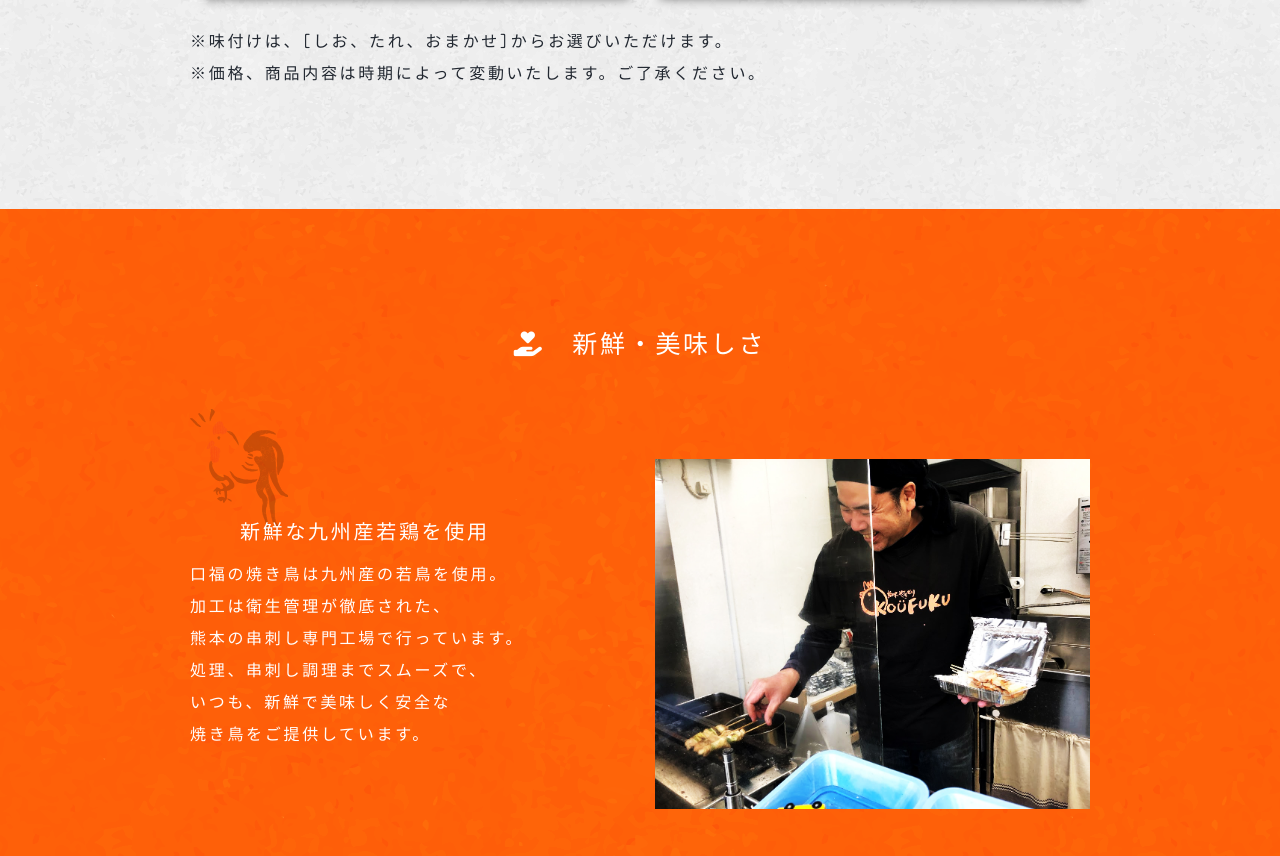
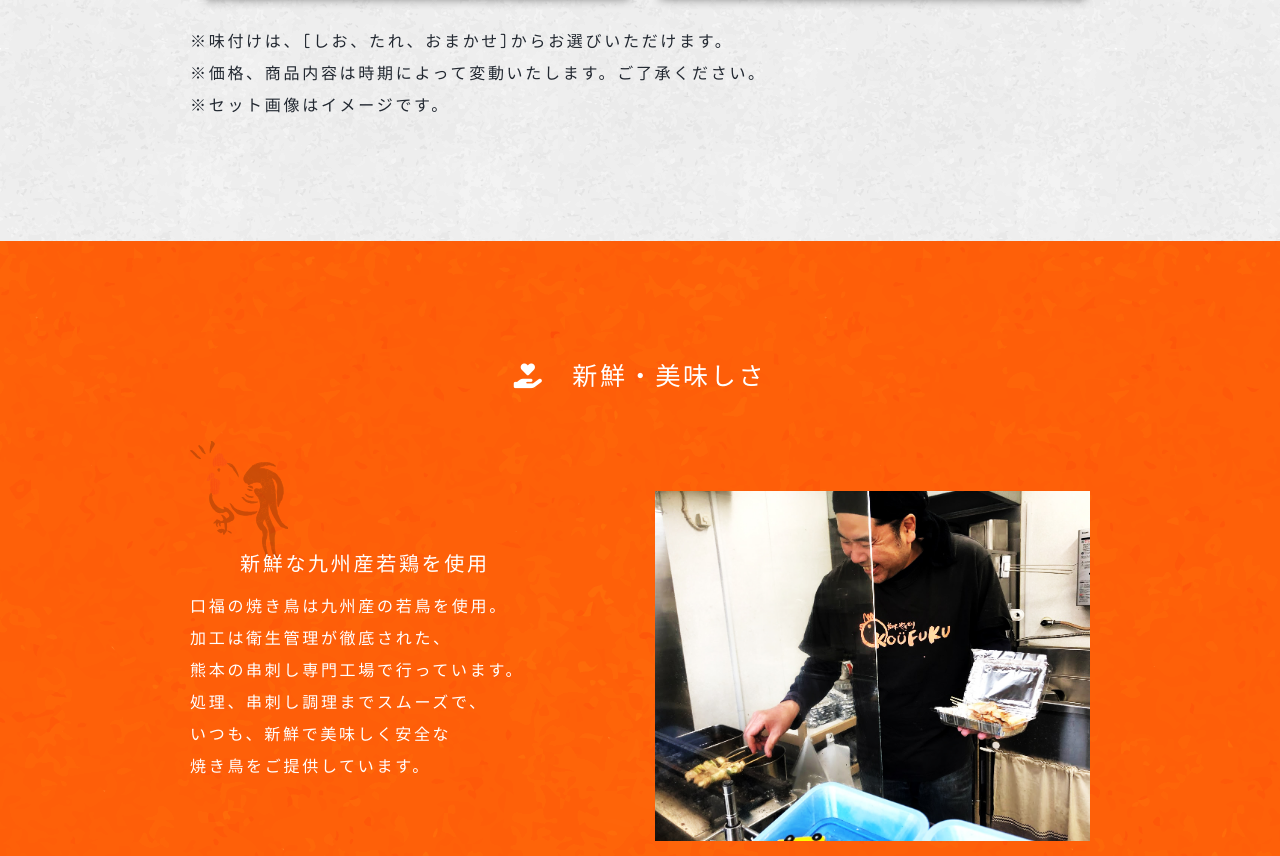
Before and after one commit to Shororo/yakitori_kohuku, a plain HTML site: page index.html in a window 1280 px wide. Shown: the part 4159-5015 px from the top of the page. Drawn offline with nearby package versions, Linux system fonts and the light colour scheme.

Commit message:
Add files via upload

```diff
--- a/index.html
+++ b/index.html
@@ -314,6 +314,7 @@
         <div class="text-left" data-aos="fade-up" data-aos-duration="750">
           <p>※味付けは、[しお、たれ、おまかせ]からお選びいただけます。</p>
           <p>※価格、商品内容は時期によって変動いたします。ご了承ください。</p>
+          <p>※セット画像はイメージです。</p>
         </div>
       </div>
     </div>
```
